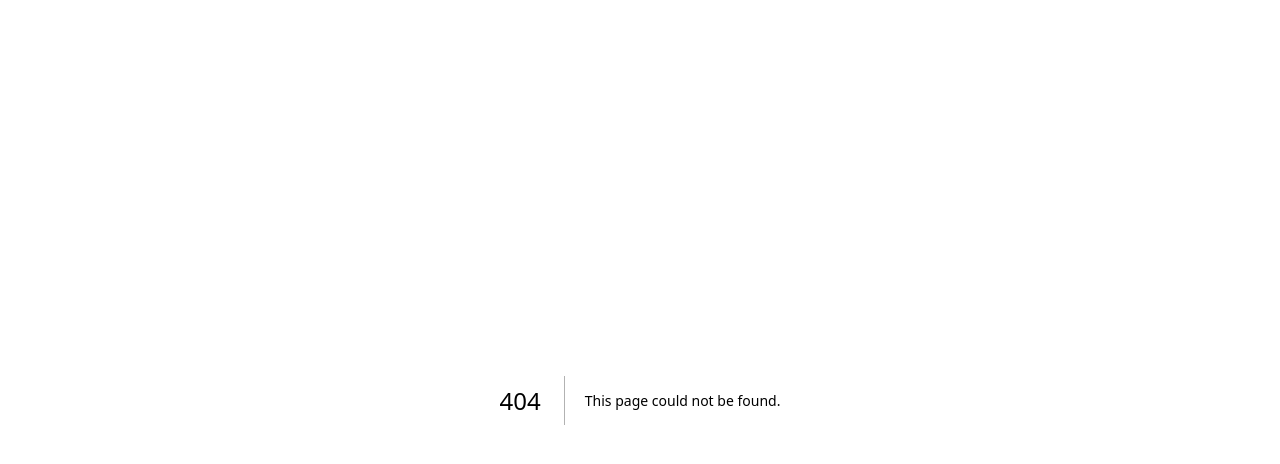
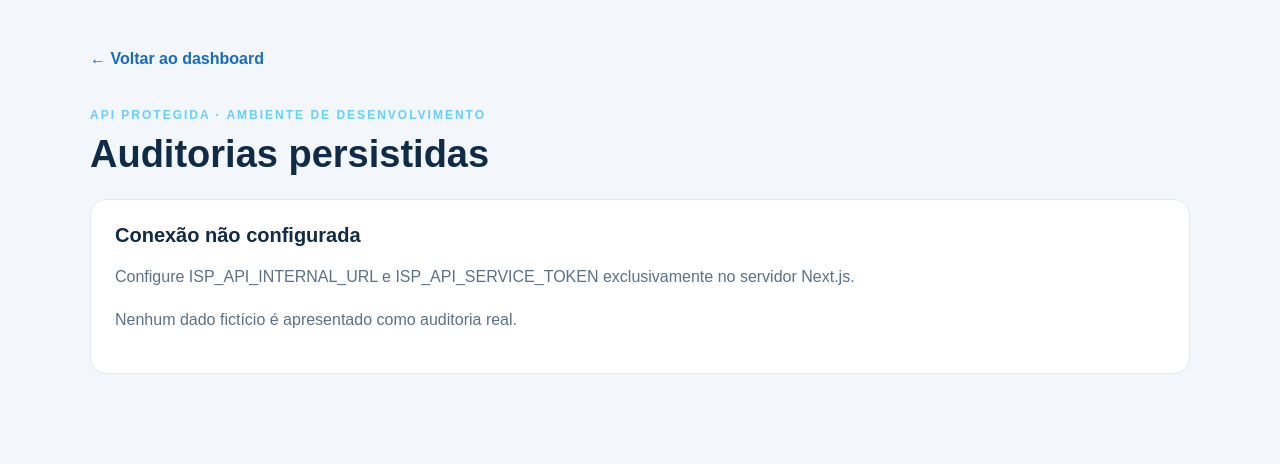
Before and after one commit to EdmarAdami/isp-efficiency, a Next.js app in the folder apps/web/: page /dashboard/auditorias/ao-vivo in a window 1280 px wide. Before the commit this address had no page. Shown: the top 464 px of the page. Built offline with nearby package versions, Linux system fonts and the light colour scheme.

Commit message:
feat: server-side live audit dashboard apps/web/app/dashboard/auditorias/ao-vivo/page.tsx

```diff
--- /dev/null
+++ b/apps/web/app/dashboard/auditorias/ao-vivo/page.tsx
@@ -0,0 +1,24 @@
+import Link from 'next/link';
+import { loadAudits } from '../../../../lib/audits';
+
+export const dynamic = 'force-dynamic';
+const money=(cents:number)=>new Intl.NumberFormat('pt-BR',{style:'currency',currency:'BRL'}).format(cents/100);
+export default async function LiveAudits() {
+  const result=await loadAudits();
+  return <main className="simplePage">
+    <Link href="/dashboard">← Voltar ao dashboard</Link>
+    <div className="eyebrow">API protegida · Ambiente de desenvolvimento</div>
+    <h1>Auditorias persistidas</h1>
+    {!result.ok ? <div className="dataPanel">
+      <h2>{result.reason==='unconfigured'?'Conexão não configurada':'API indisponível'}</h2>
+      <p>{result.reason==='unconfigured'?'Configure ISP_API_INTERNAL_URL e ISP_API_SERVICE_TOKEN exclusivamente no servidor Next.js.':'Verifique a API, o token de serviço e a conectividade com PostgreSQL.'}</p>
+      <p>Nenhum dado fictício é apresentado como auditoria real.</p>
+    </div> : <div className="dataPanel">
+      <div className="panelTitle"><div><h2>{result.data.count} ocorrências retornadas</h2><p>Dados consultados da API, sem cache</p></div></div>
+      <div className="tableScroll"><table><thead><tr><th>Regra</th><th>Jornada</th><th>Estado</th><th>Custo sob análise</th><th>Registro</th></tr></thead>
+      <tbody>{result.data.findings.map(f=><tr key={f.id}><td>{f.ruleCode}</td><td>{f.journeyId}</td><td><span className="status">{f.status}</span></td><td>{money(f.estimatedCostCents)}</td><td>{new Date(f.createdAt).toLocaleDateString('pt-BR',{timeZone:'UTC'})}</td></tr>)}</tbody></table></div>
+      {result.data.count===0&&<p>Não há ocorrências persistidas para este provedor.</p>}
+      <p className="muted">Custos estimados não equivalem a economia realizada.</p>
+    </div>}
+  </main>;
+}
```
